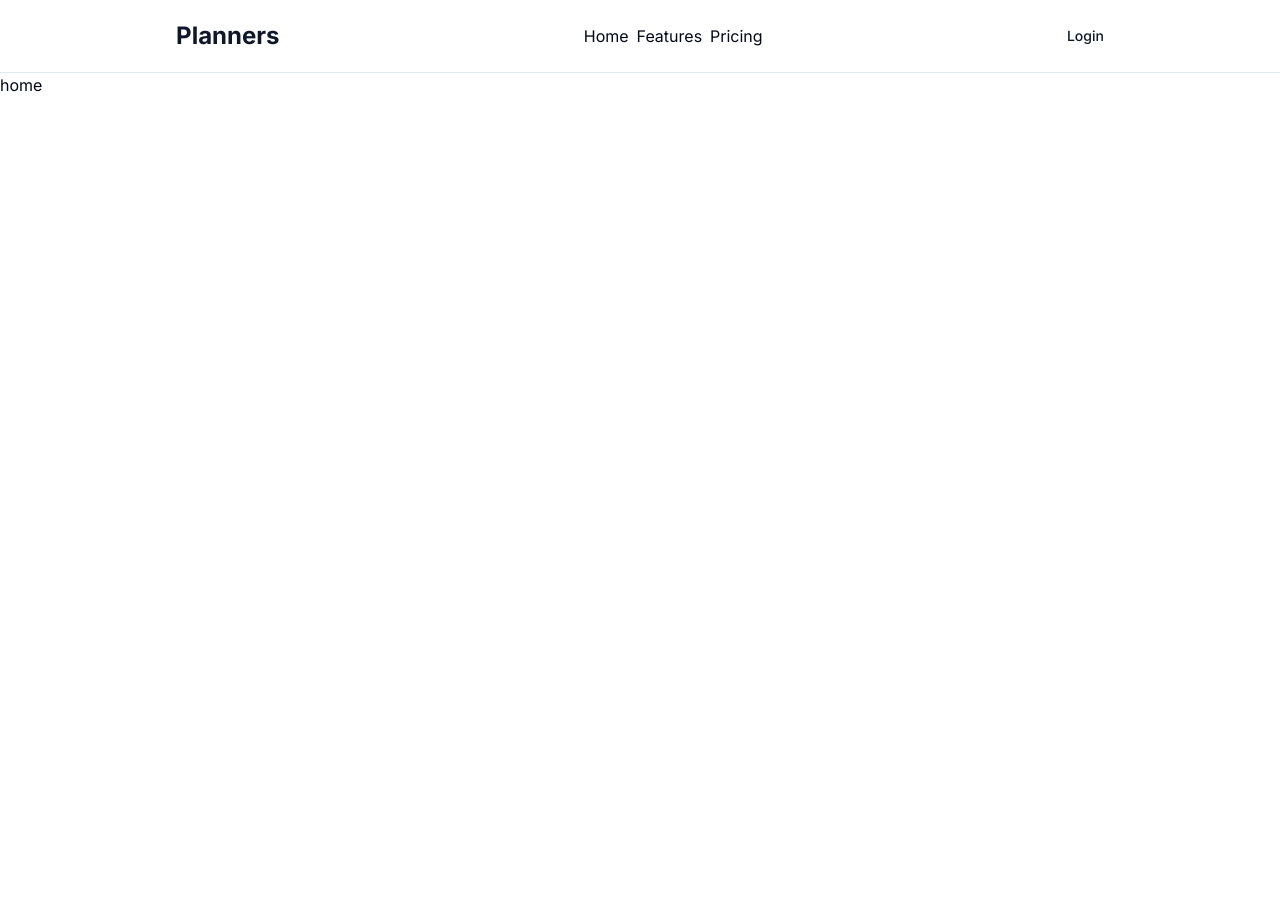
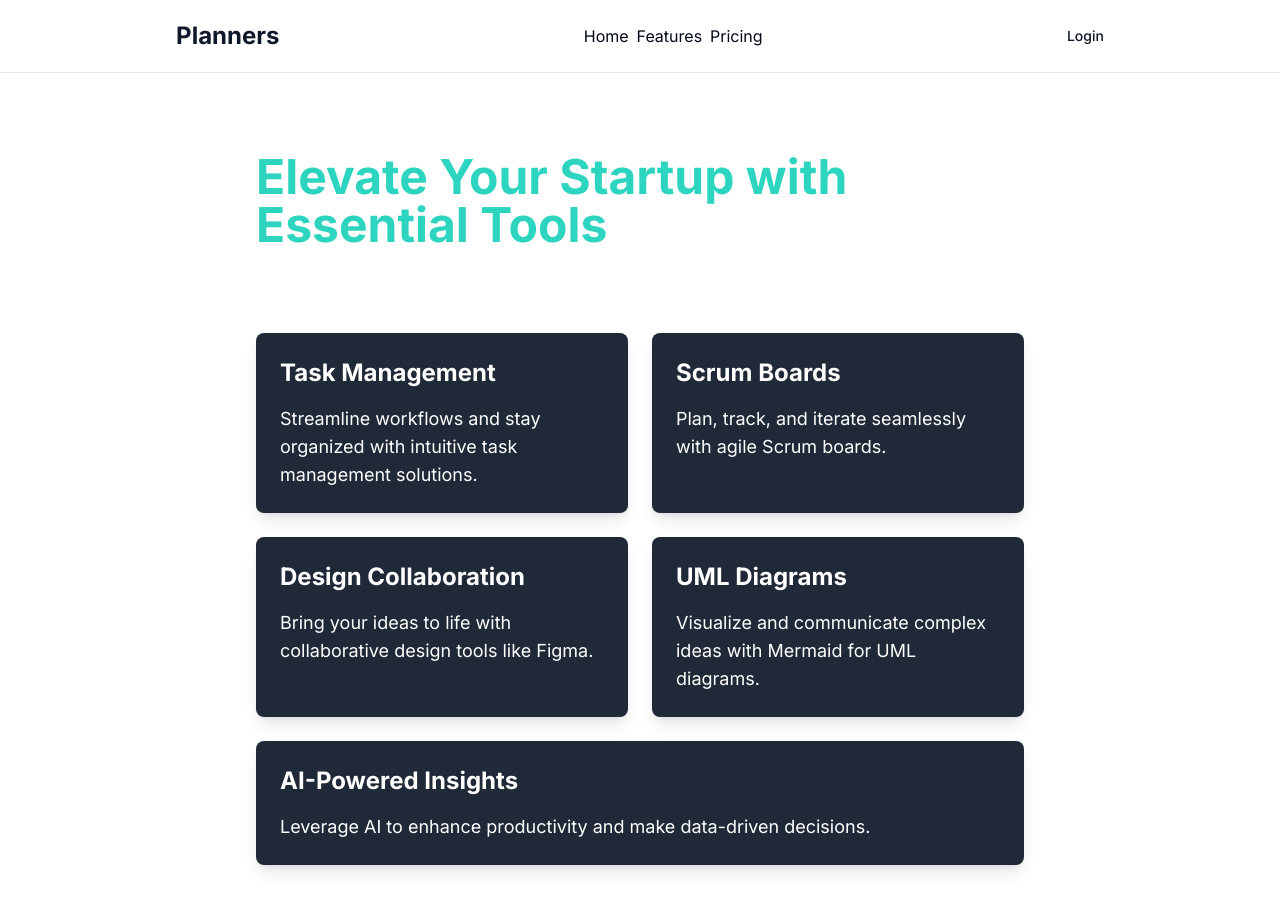
Before and after one commit to hamzabenarfa/Project-Planner, a Next.js app in the folder frontend/: page / in a window 1280 px wide. Shown: the top 910 px of the page. Before the commit the page ends 800 px from the top, so only its background shows below. Built offline with nearby package versions, Linux system fonts and the light colour scheme.

Commit message:
made server action for login

```diff
--- a/frontend/package.json
+++ b/frontend/package.json
@@ -16,8 +16,10 @@
     "@radix-ui/react-progress": "^1.1.0",
     "@radix-ui/react-select": "^2.1.1",
     "@radix-ui/react-slot": "^1.1.0",
+    "axios": "^1.7.2",
     "class-variance-authority": "^0.7.0",
     "clsx": "^2.1.1",
+    "jwt-decode": "^4.0.0",
     "lucide-react": "^0.399.0",
     "next": "14.2.4",
     "react": "^18",
--- /dev/null
+++ b/frontend/src/app/(auth)/login/login.ts
@@ -0,0 +1,42 @@
+"use server";
+
+import { cookies } from "next/headers";
+import { jwtDecode } from "jwt-decode";
+import axios from "axios";
+
+export default async function loginAction(_prevState: any, formData: FormData) {
+  const email = formData.get("email");
+  const password = formData.get("password");
+
+  const res = await fetch("http://localhost:4000/auth/local/signin", {
+    method: "POST",
+    headers: {
+      "Content-Type": "application/json",
+    },
+    body: JSON.stringify({ email, password }),
+  });
+
+  const json = await res.json();
+
+  setAuthCookie(res);
+  if (res.ok) {
+    return;
+  } else {
+    return json.error;
+  }
+}
+
+const setAuthCookie = (response: Response) => {
+  const setCookieHeader = response.headers.get("Set-Cookie");
+  console.log("🚀 ~ setAuthCookie ~ setCookieHeader:", setCookieHeader)
+  if (setCookieHeader) {
+    const token = setCookieHeader.split(";")[0].split("=")[1];
+    cookies().set({
+      name: "Authentication",
+      value: token,
+      secure: true,
+      httpOnly: true,
+      expires: new Date(jwtDecode(token).exp! * 1000),
+    });
+  }
+};
--- a/frontend/src/app/(auth)/login/page.tsx
+++ b/frontend/src/app/(auth)/login/page.tsx
@@ -1,3 +1,4 @@
+"use client";
 import Image from "next/image";
 import {
   Card,
@@ -12,24 +13,38 @@ import { Button } from "@/components/ui/button";
 import { Label } from "@/components/ui/label";
 import Link from "next/link";
 
+import { useFormState } from "react-dom";
+import loginAction from "./login";
+
 const Login = () => {
+  const [error, formAction] = useFormState(loginAction, undefined);
   return (
-    <div className=" container min-h-screen flex items-center justify-between ">
-      <Image src="/svg/login.svg" alt="login" width={500} height={500} />
+    <div className="container min-h-screen flex items-center justify-center md:justify-around">
+      <Image
+        src="/svg/login.svg"
+        alt="login"
+        width={500}
+        height={500}
+        className="hidden md:block"
+      />
 
       <Card>
         <CardHeader>
           <CardTitle>Login</CardTitle>
-          <CardDescription> Please login to our platform </CardDescription>
+          <CardDescription>Please login to our platform</CardDescription>
         </CardHeader>
         <CardContent>
-          <Label htmlFor="email">Your email address</Label>
-          <Input label="email" type="email" />
+          <form action={formAction}>
+            <Label htmlFor="email">Your email address</Label>
+            <Input id="email" type="email" name="email" />
 
-          <Label htmlFor="Password">Your Password</Label>
-          <Input label="Password" type="password" />
+            <Label htmlFor="password">Your Password</Label>
+            <Input type="password" id="password" name="password" />
 
-          <Button className="mt-4 w-full">Login</Button>
+            <Button className="mt-4 w-full" type="submit">
+              Login
+            </Button>
+          </form>
         </CardContent>
         <CardFooter>
           <p className="font-light text-xs text-gray-500">
@@ -38,6 +53,7 @@ const Login = () => {
               Register
             </Link>
           </p>
+          {error && <p>{error}</p>}
         </CardFooter>
       </Card>
     </div>
--- a/frontend/src/app/page.tsx
+++ b/frontend/src/app/page.tsx
@@ -1,10 +1,57 @@
+// pages/index.js
+
 import Navbar from "@/components/navbar";
 
 export default function Home() {
   return (
     <div>
-     <Navbar />
-      home
+      <Navbar />
+      <div className=" text-white py-20 px-4 sm:px-6 lg:px-8">
+        <div className="max-w-3xl mx-auto">
+          <h1 className="text-4xl sm:text-5xl font-bold leading-tight mb-6 text-teal-400">
+            Elevate Your Startup with Essential Tools
+          </h1>
+          <p className="text-lg mb-8">
+            Everything Your Team Needs to Collaborate and Innovate
+          </p>
+          <div className="grid grid-cols-1 md:grid-cols-2 gap-6">
+            <div className="p-6 bg-gray-800 rounded-lg shadow-lg">
+              <h2 className="text-2xl font-bold mb-4">Task Management</h2>
+              <p className="text-lg">
+                Streamline workflows and stay organized with intuitive task
+                management solutions.
+              </p>
+            </div>
+            <div className="p-6 bg-gray-800 rounded-lg shadow-lg">
+              <h2 className="text-2xl font-bold mb-4">Scrum Boards</h2>
+              <p className="text-lg">
+                Plan, track, and iterate seamlessly with agile Scrum boards.
+              </p>
+            </div>
+            <div className="p-6 bg-gray-800 rounded-lg shadow-lg">
+              <h2 className="text-2xl font-bold mb-4">Design Collaboration</h2>
+              <p className="text-lg">
+                Bring your ideas to life with collaborative design tools like
+                Figma.
+              </p>
+            </div>
+            <div className="p-6 bg-gray-800 rounded-lg shadow-lg">
+              <h2 className="text-2xl font-bold mb-4">UML Diagrams</h2>
+              <p className="text-lg">
+                Visualize and communicate complex ideas with Mermaid for UML
+                diagrams.
+              </p>
+            </div>
+            <div className="p-6 bg-gray-800 rounded-lg shadow-lg col-span-2">
+              <h2 className="text-2xl font-bold mb-4">AI-Powered Insights</h2>
+              <p className="text-lg">
+                Leverage AI to enhance productivity and make data-driven
+                decisions.
+              </p>
+            </div>
+          </div>
+        </div>
+      </div>
     </div>
   );
 }
--- /dev/null
+++ b/frontend/src/lib/axios-instance.ts
@@ -0,0 +1,27 @@
+import axios from 'axios';
+
+const axiosInstance = axios.create({
+    baseURL: 'http://localhost:4000/',
+    headers: {
+        'Content-Type': 'application/json',
+    }
+});
+
+// Optionally add interceptors for requests or responses here
+// axiosInstance.interceptors.request.use(
+//     config => {
+//         const userString = localStorage.getItem('user') || '{}';
+//         const user = JSON.parse(userString);
+//         const accessToken = user.access_token;
+
+//         if (accessToken) {
+//             config.headers.Authorization = `Bearer ${accessToken}`;
+//         }
+//         return config;
+//     },
+//     error => {
+//         return Promise.reject(error);
+//     }
+// );
+
+export default axiosInstance;
--- /dev/null
+++ b/frontend/src/types/auth.type.ts
@@ -0,0 +1,5 @@
+export type AuthType = {
+  email: string;
+  password: string;
+  role?: string;
+};
```
Also changed, not shown: 1 other file (tests, documents, lock files or other folders).
